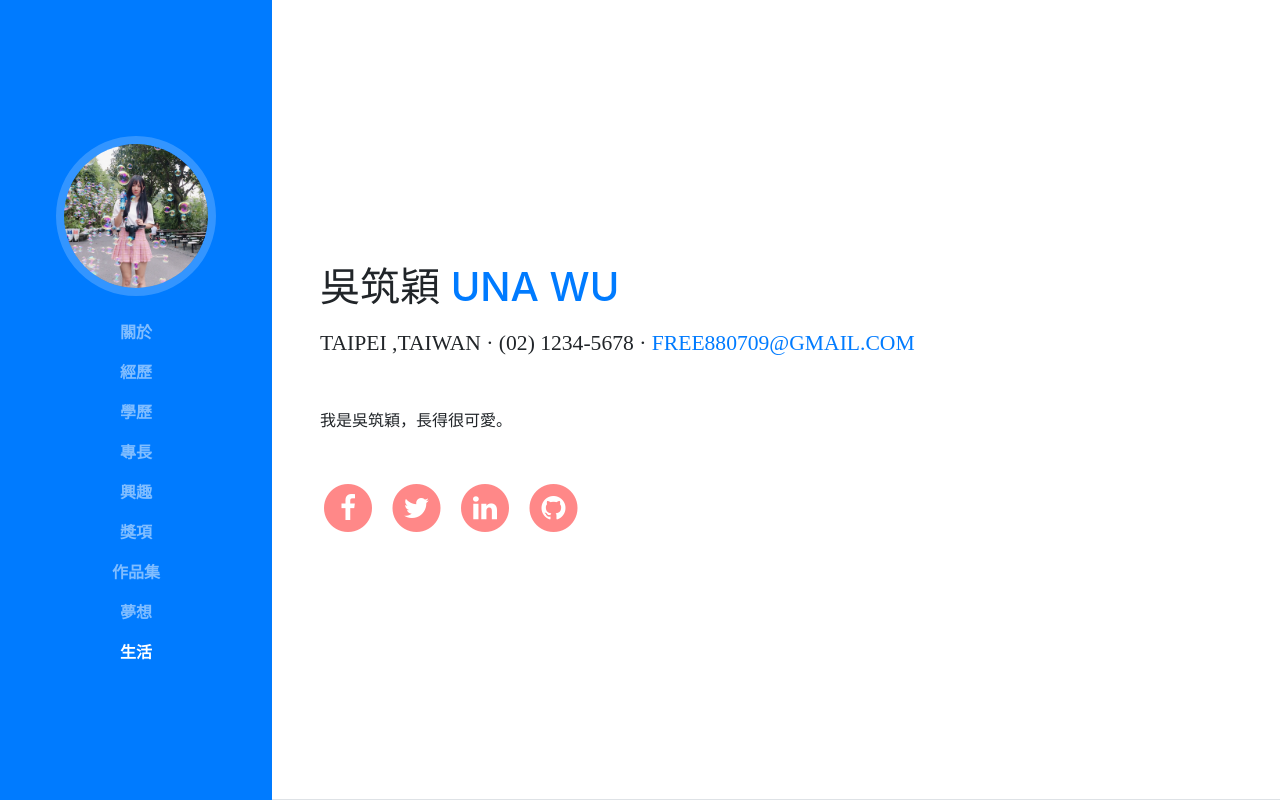
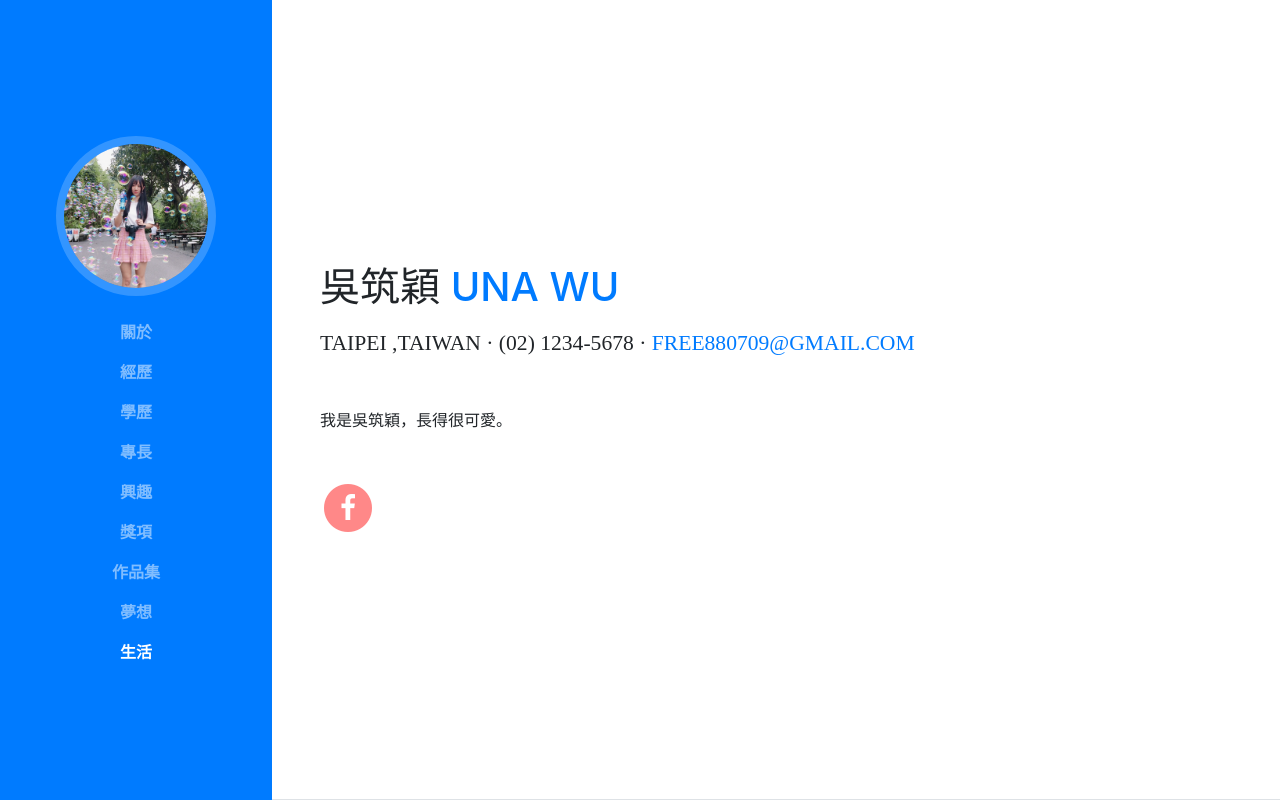
Before and after one commit to kagamikyuu/kagamikyuu.github.io, a website with bundled scripts: page index.html in a window 1280 px wide. Shown: the top 800 px of the page. Built offline with nearby package versions, Linux system fonts and the light colour scheme; files whose address does not match are found by name; a web font is replaced by a local one.

Commit message:
some files were modified

```diff
--- a/index.html
+++ b/index.html
@@ -83,34 +83,10 @@
           <p class="mb-5">我是吳筑穎，長得很可愛。</p>
           <ul class="list-inline list-social-icons mb-0">
             <li class="list-inline-item">
-              <a href="#">
+              <a href="https://www.facebook.com/kagamikyuu">
                 <span class="fa-stack fa-lg">
                   <i class="fa fa-circle fa-stack-2x"></i>
                   <i class="fa fa-facebook fa-stack-1x fa-inverse"></i>
-                </span>
-              </a>
-            </li>
-            <li class="list-inline-item">
-              <a href="#">
-                <span class="fa-stack fa-lg">
-                  <i class="fa fa-circle fa-stack-2x"></i>
-                  <i class="fa fa-twitter fa-stack-1x fa-inverse"></i>
-                </span>
-              </a>
-            </li>
-            <li class="list-inline-item">
-              <a href="#">
-                <span class="fa-stack fa-lg">
-                  <i class="fa fa-circle fa-stack-2x"></i>
-                  <i class="fa fa-linkedin fa-stack-1x fa-inverse"></i>
-                </span>
-              </a>
-            </li>
-            <li class="list-inline-item">
-              <a href="#">
-                <span class="fa-stack fa-lg">
-                  <i class="fa fa-circle fa-stack-2x"></i>
-                  <i class="fa fa-github fa-stack-1x fa-inverse"></i>
                 </span>
               </a>
             </li>
@@ -291,7 +267,7 @@
     </div>
     <div id="collapseOne" class="collapse show" data-parent="#accordion">
       <div class="card-body">
-        2017年開始就讀世新大學資訊傳播學系，通過課程學會了各種專業技能，例如：拍攝影片、攝影、Photoshop、程式設計、製作網頁、製作動畫……。
+        2017年開始就讀世新大學資訊傳播學系，通過課程學會了各種專業技能，例如：拍攝影片、攝影、Photoshop、程式設計、製作網頁、撰寫新聞稿、製作動畫……。
       </div>
     </div>
   </div>
@@ -342,11 +318,11 @@
            </thead>
            <tbody>
             <tr>
-               <td><div align="center"><img src="img/太妍好正.png" width="560" height="400"></div></td>
+               <td><div align="center"><img src="https://raw.githubusercontent.com/kagamikyuu/kagamikyuu.github.io/master/img/goMeihuaTemp_mh1510112601043_mr1510113391141.jpg" width="400" height="711"></div></td>
                <td></td>
             </tr>
             <tr>
-               <td><div align="center"><img src="img/文字雲.png" width="560" height="373"></div></td>
+               <td><div align="center"><img src="https://raw.githubusercontent.com/kagamikyuu/kagamikyuu.github.io/master/img/1521798443228.jpg" width="400" height="711"></div></td>
                <td></td>
            <thead>
              <tr>
```
Also changed, not shown: img/goMeihuaTemp_mh1519988878117.jpg (deleted).
